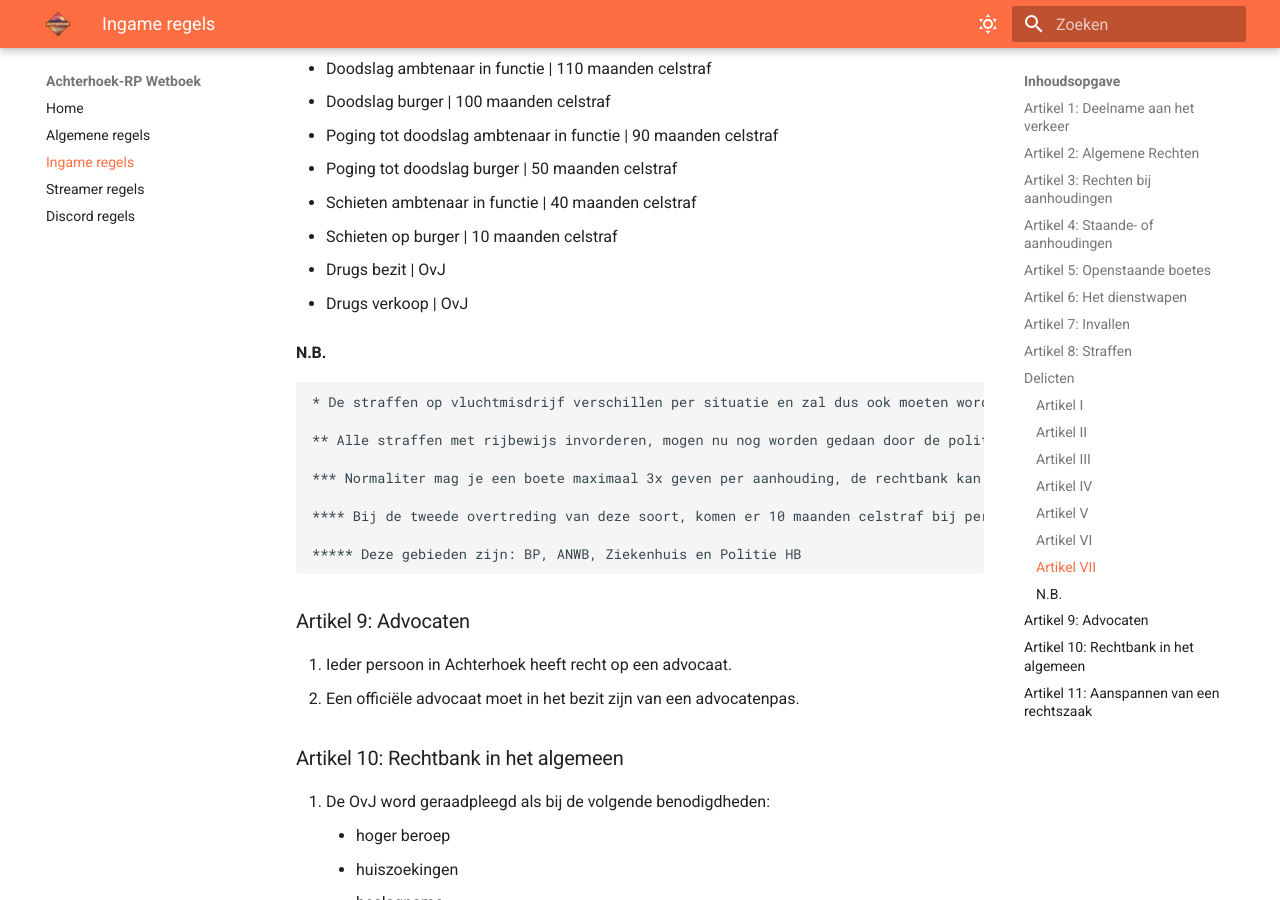
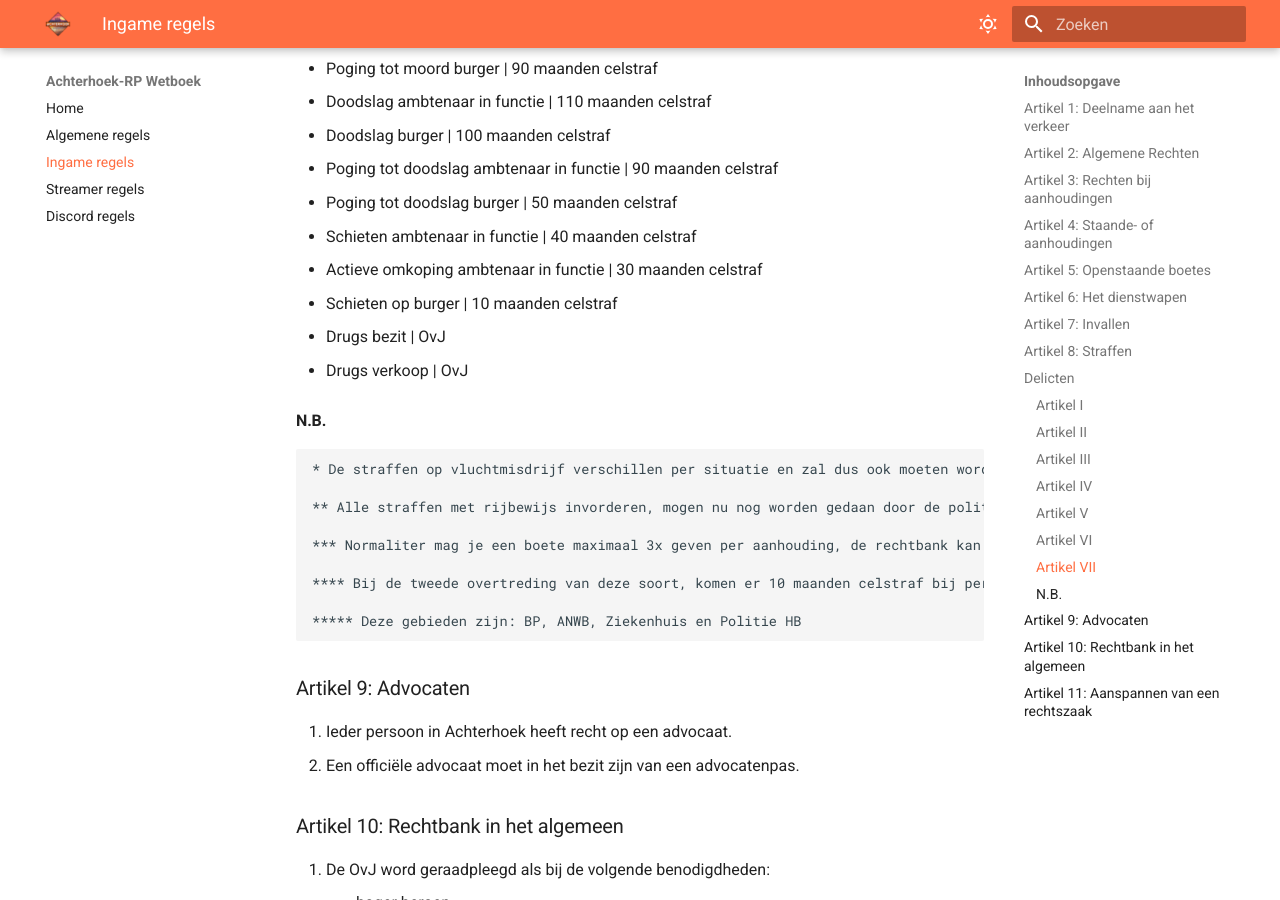
Before and after one commit to Jaccosf/ARP-Wetboek, an MkDocs documentation site: the page built from docs/wetboek.md, in a window 1280 px wide and 900 px high, scrolled down 5069 px. Built offline with MkDocs 1.6.1 and Material for MkDocs 9.7.7, drawn with Linux system fonts in a browser that asks for light colours; some of the changed text lies outside the part shown.

Commit message:
feat(wetboek): artikel 8:VII bijgewerkt
- Actieve omkoping
- Illegale sierverlichting

```diff
--- a/docs/wetboek.md
+++ b/docs/wetboek.md
@@ -198,6 +200,8 @@ Alle boetes in artikelen I, II & III zullen €9 administratiekosten extra ontva
 
 - Schieten ambtenaar in functie | 40 maanden celstraf
 
+- Actieve omkoping ambtenaar in functie | 30 maanden celstraf
+
 - Schieten op burger | 10 maanden celstraf
 
 - Drugs bezit | OvJ
```
Also changed, not shown: other parts of docs/wetboek.md (+2 -0 lines).
